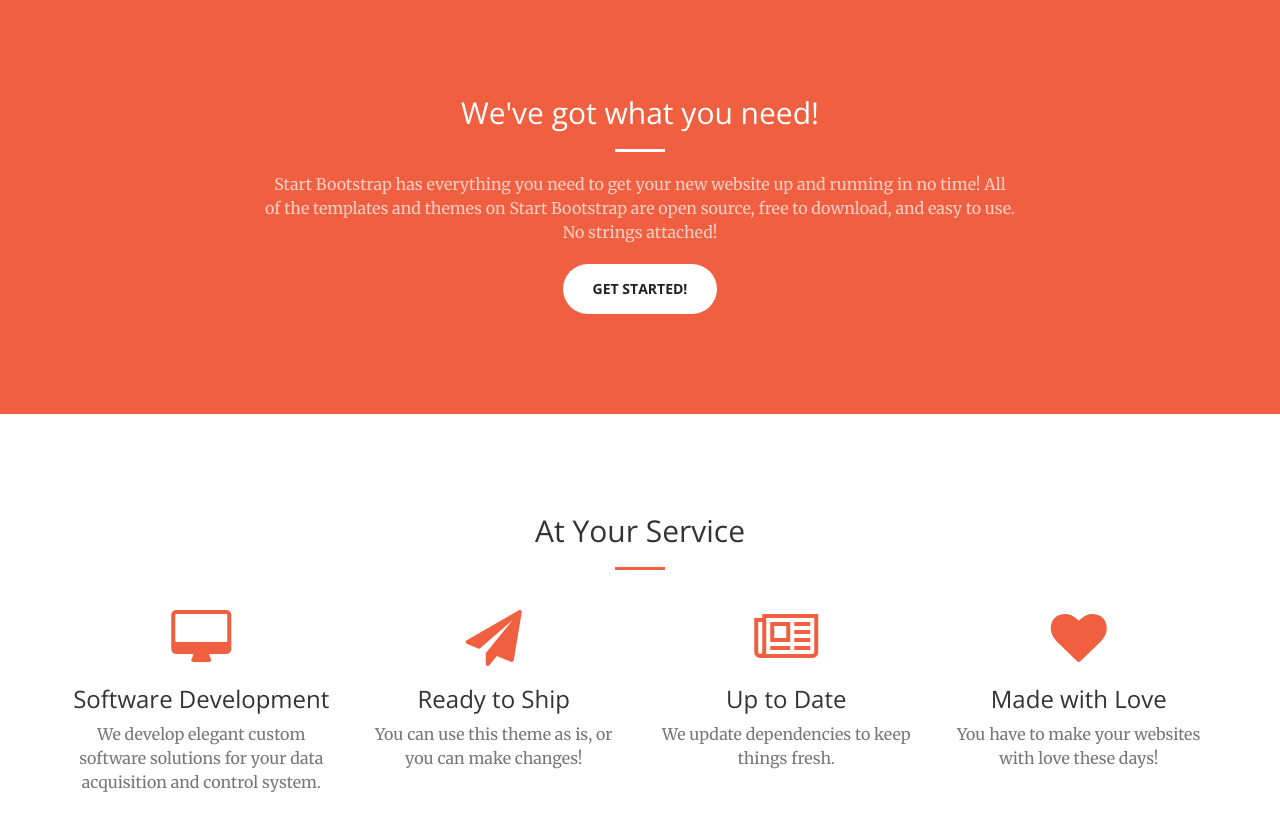
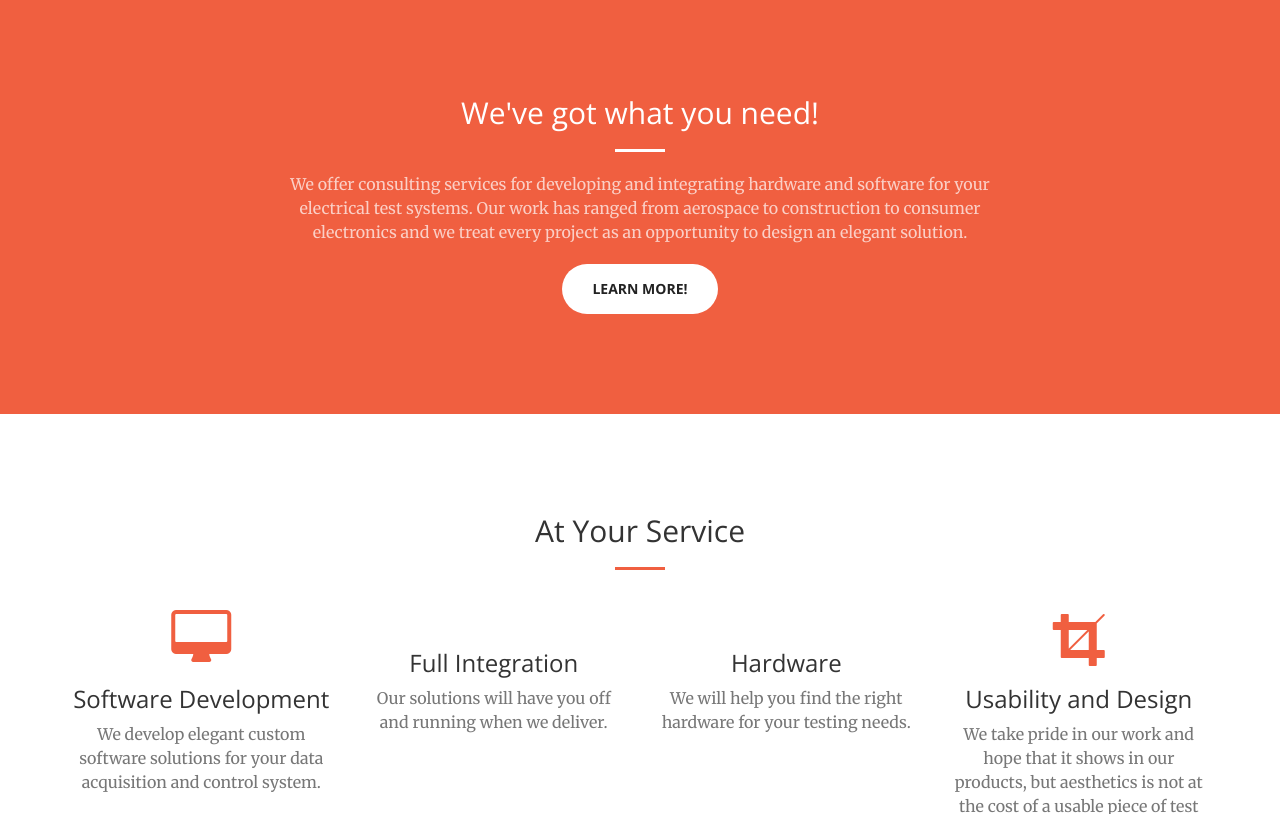
Before and after one commit to des938/des938.github.io, a Jekyll site: the page index.html, which Jekyll copies as it is, in a window 1280 px wide and 900 px high, scrolled down 818 px, cut to the strip 86-900 px from the top of the window. Built offline with Jekyll 4.4.1, drawn with Linux system fonts in a browser that asks for light colours; some of the changed text lies outside the part shown.

Commit message:
copy updates

```diff
--- a/index.html
+++ b/index.html
@@ -88,8 +88,8 @@
             <div class="col-lg-8 col-lg-offset-2 text-center">
                 <h2 class="section-heading">We've got what you need!</h2>
                 <hr class="light">
-                <p class="text-faded">Start Bootstrap has everything you need to get your new website up and running in no time! All of the templates and themes on Start Bootstrap are open source, free to download, and easy to use. No strings attached!</p>
-                <a href="#" class="btn btn-default btn-xl">Get Started!</a>
+                <p class="text-faded">We offer consulting services for developing and integrating hardware and software for your electrical test systems. Our work has ranged from aerospace to construction to consumer electronics and we treat every project as an opportunity to design an elegant solution.</p>
+                <a href="#" class="btn btn-default btn-xl">Learn More!</a>
             </div>
         </div>
     </div>
@@ -115,23 +115,23 @@
             </div>
             <div class="col-lg-3 col-md-6 text-center">
                 <div class="service-box">
-                    <i class="fa fa-4x fa-paper-plane wow bounceIn text-primary" data-wow-delay=".1s"></i>
-                    <h3>Ready to Ship</h3>
-                    <p class="text-muted">You can use this theme as is, or you can make changes!</p>
+                    <i class="fa fa-4x fa-clipboard-list wow bounceIn text-primary" data-wow-delay=".1s"></i>
+                    <h3>Full Integration</h3>
+                    <p class="text-muted">Our solutions will have you off and running when we deliver.</p>
                 </div>
             </div>
             <div class="col-lg-3 col-md-6 text-center">
                 <div class="service-box">
-                    <i class="fa fa-4x fa-newspaper-o wow bounceIn text-primary" data-wow-delay=".2s"></i>
-                    <h3>Up to Date</h3>
-                    <p class="text-muted">We update dependencies to keep things fresh.</p>
+                    <i class="fa fa-4x fa-hdd wow bounceIn text-primary" data-wow-delay=".2s"></i>
+                    <h3>Hardware</h3>
+                    <p class="text-muted">We will help you find the right hardware for your testing needs.</p>
                 </div>
             </div>
             <div class="col-lg-3 col-md-6 text-center">
                 <div class="service-box">
-                    <i class="fa fa-4x fa-heart wow bounceIn text-primary" data-wow-delay=".3s"></i>
-                    <h3>Made with Love</h3>
-                    <p class="text-muted">You have to make your websites with love these days!</p>
+                    <i class="fa fa-4x fa-crop wow bounceIn text-primary" data-wow-delay=".3s"></i>
+                    <h3>Usability and Design</h3>
+                    <p class="text-muted">We take pride in our work and hope that it shows in our products, but aesthetics is not at the cost of a usable piece of test equiptment.</p>
                 </div>
             </div>
         </div>
```
